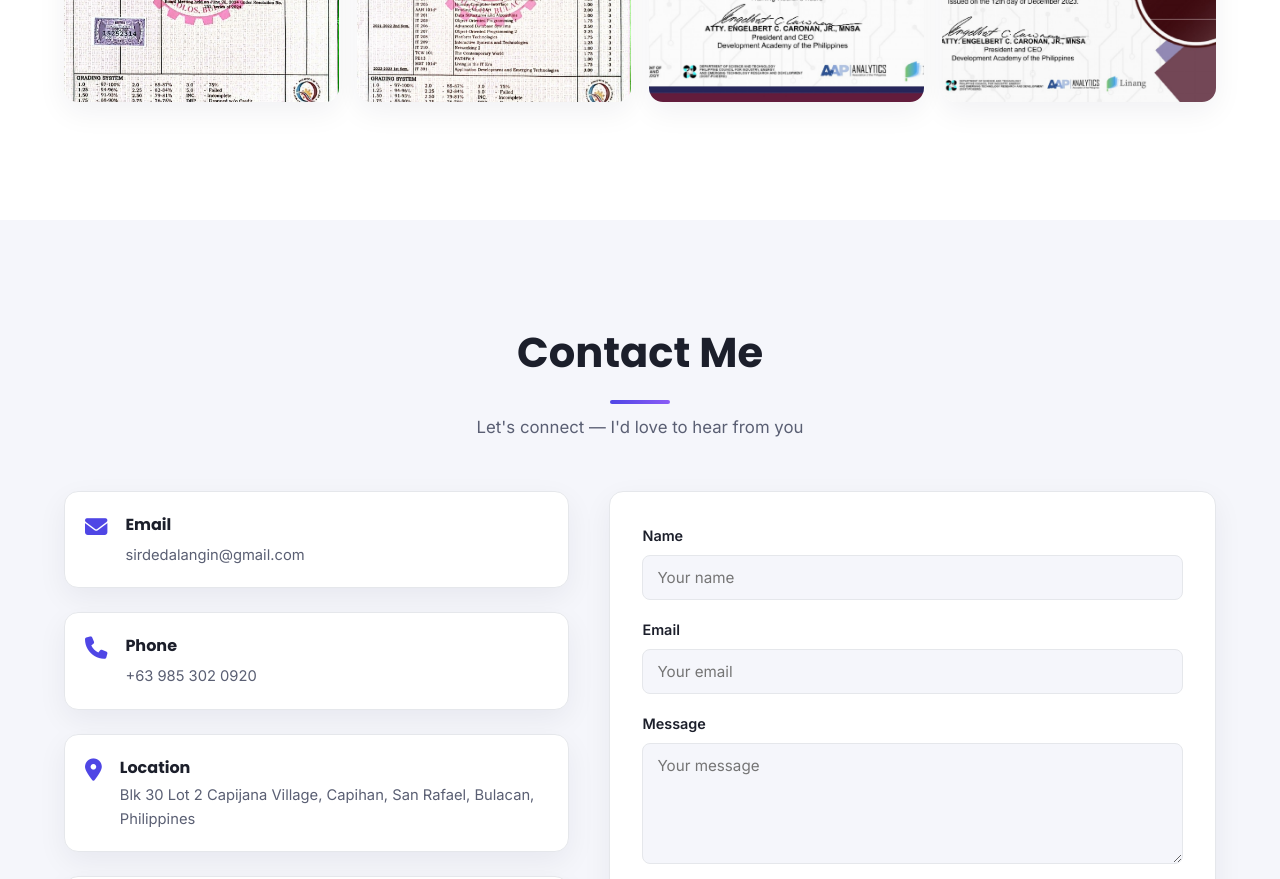
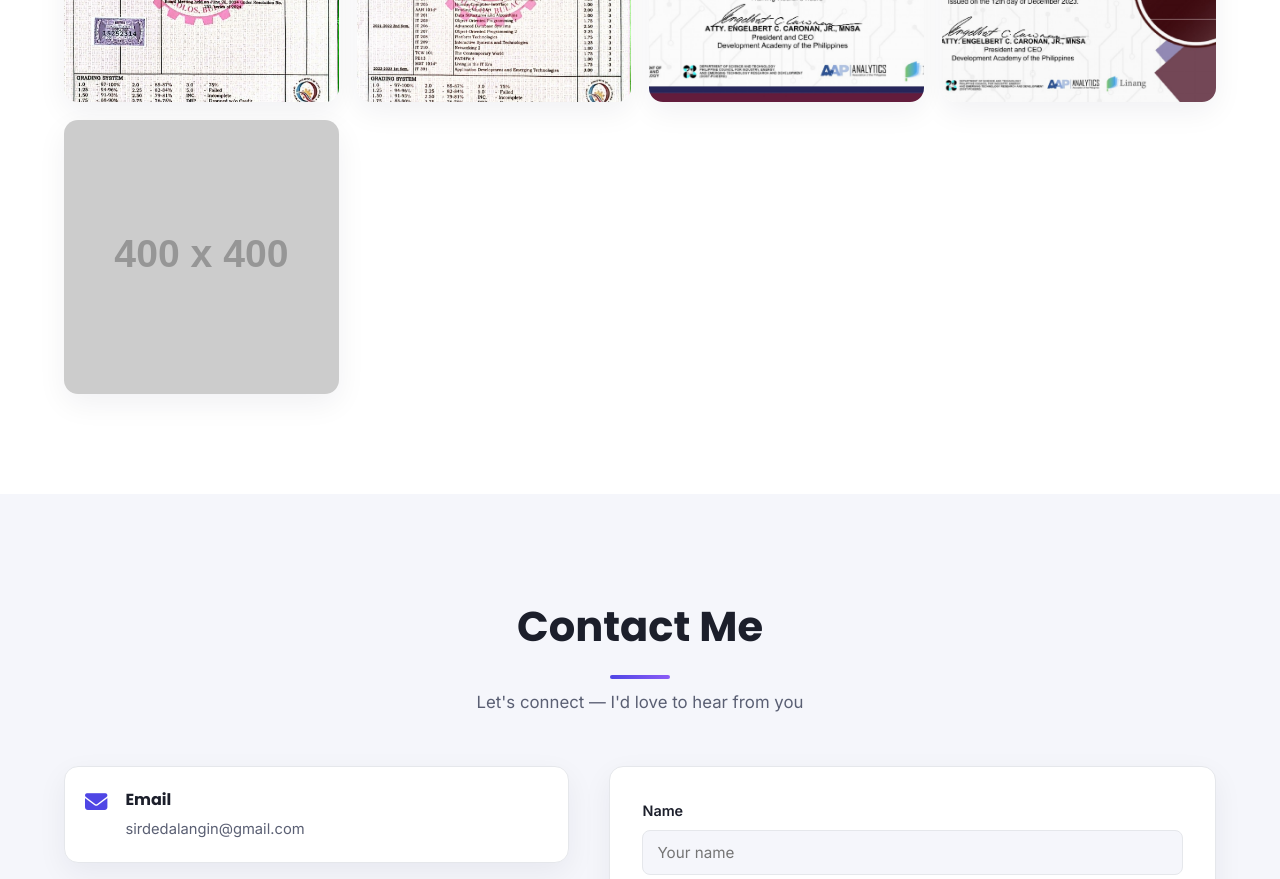
Before and after one commit to sirdedalangin-oss/my-portfolio, a plain HTML site: page index.html in a window 1280 px wide. Shown: the part 7500-8379 px from the top of the page. Drawn offline with Linux system fonts and the light colour scheme; placeholder pictures from the web are drawn by us.

Commit message:
Update index.html

```diff
--- a/index.html
+++ b/index.html
@@ -466,6 +466,7 @@
       <div class="gallery-item" data-aos><img src="assets/gallery2.jpg" alt="Gallery photo 2" onerror="this.src='https://via.placeholder.com/400x400/6366f1/ffffff?text=Photo+2'"></div>
       <div class="gallery-item" data-aos><img src="assets/gallery3.jpg" alt="Gallery photo 3" onerror="this.src='https://via.placeholder.com/400x400/8b5cf6/ffffff?text=Photo+3'"></div>
       <div class="gallery-item" data-aos><img src="assets/gallery4.jpg" alt="Gallery photo 4" onerror="this.src='https://via.placeholder.com/400x400/4f46e5/ffffff?text=Photo+4'"></div>
+      <div class="gallery-item" data-aos><img src="assets/gallery5.jpg" alt="Gallery photo 4" onerror="this.src='https://via.placeholder.com/400x400/4f46e5/ffffff?text=Photo+4'"></div>
       <div
     </div>
   </div>
```
